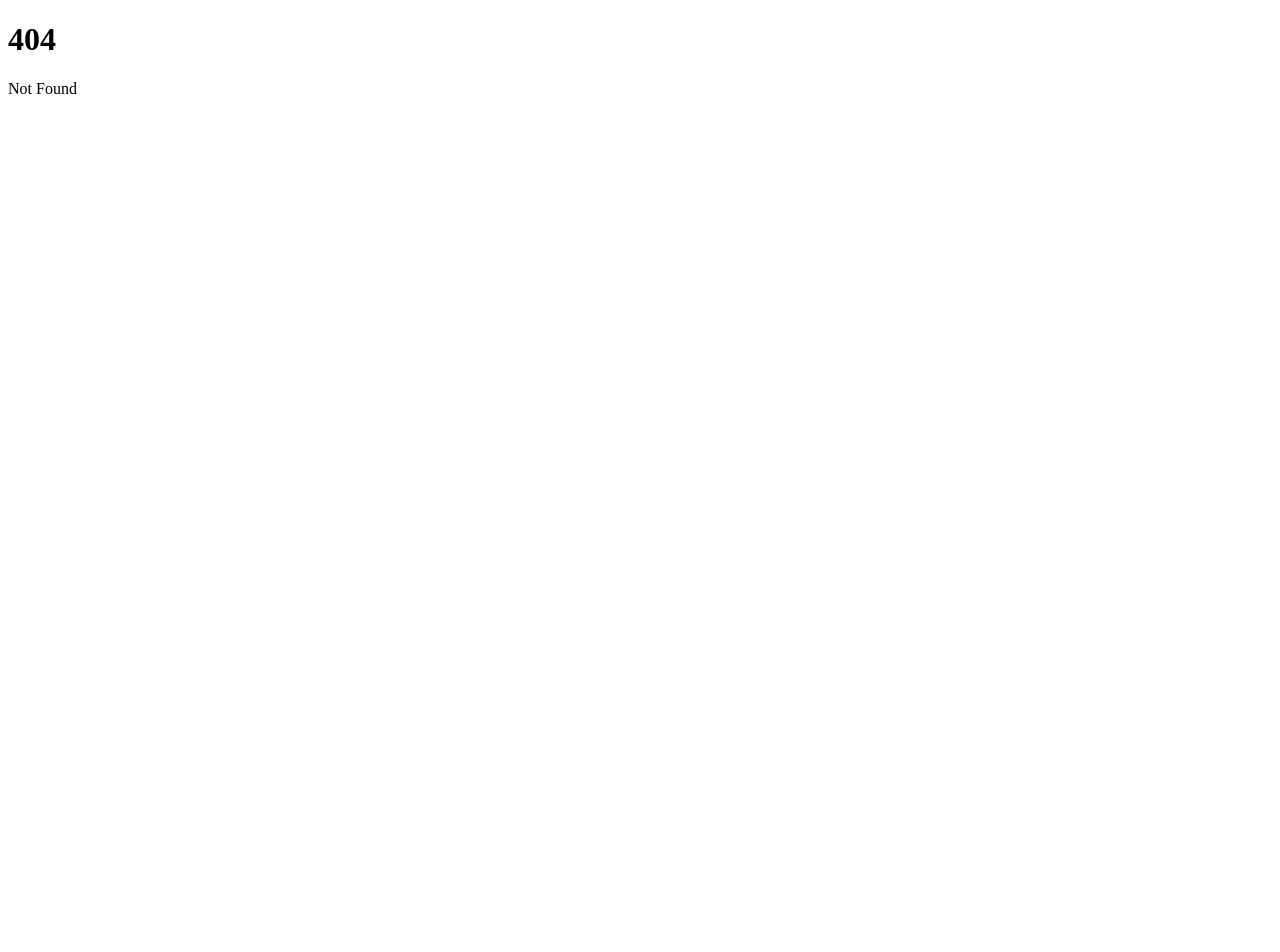
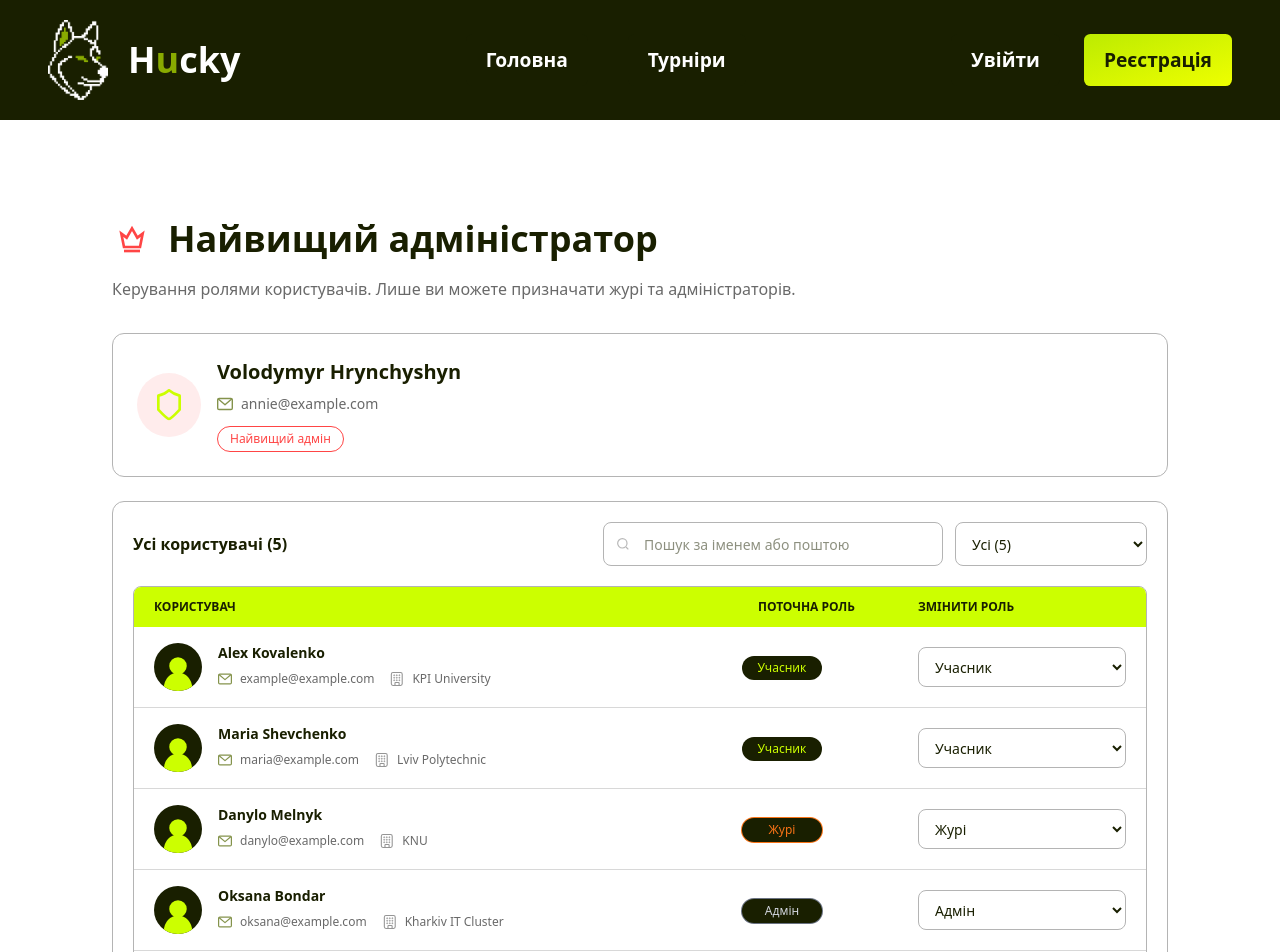
Before and after one commit to aidoteam10-art/Hucky, a SvelteKit app in the folder frontend/: page /admin_panel in a window 1280 px wide. Before the commit this address had no page. Shown: the top 952 px of the page. Before the commit the page ends 800 px from the top, so only its background shows below. Built offline with nearby package versions, Linux system fonts and the light colour scheme.

Commit message:
admin-panel-start

```diff
--- /dev/null
+++ b/frontend/src/routes/(app)/(admin)/admin_panel/+page.svelte
@@ -0,0 +1,214 @@
+<script>
+	const roles = {
+		participant: 'Учасник',
+		jury: 'Журі',
+		admin: 'Адмін'
+	};
+
+	let search = '';
+	let roleFilter = 'all';
+
+	let topAdmin = {
+		name: 'Volodymyr Hrynchyshyn',
+		email: 'annie@example.com',
+		status: 'Найвищий адмін'
+	};
+
+	let users = [
+		{
+			id: 1,
+			name: 'Alex Kovalenko',
+			email: 'example@example.com',
+			school: 'KPI University',
+			role: 'participant'
+		},
+		{
+			id: 2,
+			name: 'Maria Shevchenko',
+			email: 'maria@example.com',
+			school: 'Lviv Polytechnic',
+			role: 'participant'
+		},
+		{
+			id: 3,
+			name: 'Danylo Melnyk',
+			email: 'danylo@example.com',
+			school: 'KNU',
+			role: 'jury'
+		},
+		{
+			id: 4,
+			name: 'Oksana Bondar',
+			email: 'oksana@example.com',
+			school: 'Kharkiv IT Cluster',
+			role: 'admin'
+		},
+		{
+			id: 5,
+			name: 'Ihor Savchuk',
+			email: 'ihor@example.com',
+			school: 'KPI University',
+			role: 'jury'
+		}
+	];
+
+	$: counts = {
+		all: users.length,
+		participant: users.filter((user) => user.role === 'participant').length,
+		jury: users.filter((user) => user.role === 'jury').length,
+		admin: users.filter((user) => user.role === 'admin').length
+	};
+
+	$: normalizedSearch = search.trim().toLowerCase();
+	$: filteredUsers = users.filter((user) => {
+		const matchesRole = roleFilter === 'all' || user.role === roleFilter;
+		const matchesSearch =
+			!normalizedSearch ||
+			user.name.toLowerCase().includes(normalizedSearch) ||
+			user.email.toLowerCase().includes(normalizedSearch);
+
+		return matchesRole && matchesSearch;
+	});
+
+	const changeRole = (userId, role) => {
+		users = users.map((user) => (user.id === userId ? { ...user, role } : user));
+	};
+</script>
+
+<main class="min-h-[calc(100vh-5rem)] bg-white px-4 py-10 font-sans text-[#191F00] sm:px-8 lg:px-28 lg:py-24">
+	<section class="mx-auto max-w-6xl">
+		<div class="mb-8">
+			<div class="mb-4 flex items-center gap-4">
+				<div class="flex h-10 w-10 shrink-0 items-center justify-center text-[#FF4545]" aria-hidden="true">
+					<svg viewBox="0 0 24 24" class="h-8 w-8" fill="none" stroke="currentColor" stroke-width="2">
+						<path d="m4 8 4 3 4-7 4 7 4-3-2 10H6L4 8Z" />
+						<path d="M6 21h12" />
+					</svg>
+				</div>
+				<h1 class="text-3xl font-bold leading-tight sm:text-4xl">Найвищий адміністратор</h1>
+			</div>
+			<p class="max-w-3xl text-sm leading-6 text-[#696969] sm:text-base">
+				Керування ролями користувачів. Лише ви можете призначати журі та адміністраторів.
+			</p>
+		</div>
+
+		<section class="mb-6 rounded-xl border border-[#B4B4B4] bg-white p-5 sm:p-6">
+			<div class="flex flex-col gap-4 sm:flex-row sm:items-center">
+				<div class="flex h-16 w-16 shrink-0 items-center justify-center rounded-full bg-[#FFECEC] text-[#FF4545]">
+					<img src="/icons/shield.svg" alt="" class="h-8 w-8" />
+				</div>
+				<div class="min-w-0">
+					<h2 class="break-words text-xl font-bold">{topAdmin.name}</h2>
+					<div class="mt-2 flex min-w-0 items-center gap-2 text-sm text-[#696969]">
+						<img src="/icons/mail_dark.svg" alt="" class="h-4 w-4 shrink-0 opacity-70" />
+						<span class="break-all">{topAdmin.email}</span>
+					</div>
+					<span class="mt-3 inline-flex rounded-full border border-[#FF4545] px-3 py-1 text-xs font-medium text-[#FF4545]">
+						{topAdmin.status}
+					</span>
+				</div>
+			</div>
+		</section>
+
+		<section class="rounded-xl border border-[#B4B4B4] bg-white p-4 sm:p-5">
+			<div class="mb-5 flex flex-col gap-4 lg:flex-row lg:items-center lg:justify-between">
+				<h2 class="text-base font-bold">Усі користувачі ({counts.all})</h2>
+
+				<div class="grid gap-3 sm:grid-cols-[minmax(0,1fr)_12rem] lg:w-[34rem]">
+					<label class="relative block">
+						<span class="sr-only">Пошук за іменем або поштою</span>
+						<img
+							src="/icons/search_icon.svg"
+							alt=""
+							class="pointer-events-none absolute left-3 top-1/2 h-4 w-4 -translate-y-1/2 opacity-70"
+						/>
+						<input
+							bind:value={search}
+							type="search"
+							placeholder="Пошук за іменем або поштою"
+							class="h-11 w-full rounded-lg border border-[#B4B4B4] bg-white pl-10 pr-3 text-sm outline-none transition focus:border-[#191F00] focus:ring-1 focus:ring-[#191F00]"
+						/>
+					</label>
+
+					<label>
+						<span class="sr-only">Фільтр ролей</span>
+						<select
+							bind:value={roleFilter}
+							class="h-11 w-full rounded-lg border border-[#B4B4B4] bg-white px-3 text-sm outline-none transition focus:border-[#191F00] focus:ring-1 focus:ring-[#191F00]"
+						>
+							<option value="all">Усі ({counts.all})</option>
+							<option value="participant">Учасник ({counts.participant})</option>
+							<option value="jury">Журі ({counts.jury})</option>
+							<option value="admin">Адмін ({counts.admin})</option>
+						</select>
+					</label>
+				</div>
+			</div>
+
+			<div class="overflow-hidden rounded-lg border border-[#B4B4B4]">
+				<div class="hidden grid-cols-[minmax(18rem,1fr)_10rem_13rem] bg-[#CCFF00] px-5 py-3 text-xs font-bold uppercase md:grid">
+					<span>Користувач</span>
+					<span>Поточна роль</span>
+					<span>Змінити роль</span>
+				</div>
+
+				<div class="divide-y divide-[#D8D8D8]">
+					{#each filteredUsers as user}
+						<article class="grid gap-4 bg-white p-4 md:grid-cols-[minmax(18rem,1fr)_10rem_13rem] md:items-center md:px-5">
+							<div class="flex min-w-0 items-start gap-4">
+								<img src="/icons/avatar.svg" alt="" class="h-12 w-12 shrink-0" />
+								<div class="min-w-0">
+									<h3 class="break-words text-sm font-bold">{user.name}</h3>
+									<div class="mt-2 flex flex-col gap-2 text-xs text-[#696969] sm:flex-row sm:flex-wrap sm:items-center sm:gap-x-4">
+										<span class="flex min-w-0 items-center gap-2">
+											<img src="/icons/mail_dark.svg" alt="" class="h-3.5 w-3.5 shrink-0 opacity-70" />
+											<span class="break-all">{user.email}</span>
+										</span>
+										<span class="flex min-w-0 items-center gap-2">
+											<img src="/icons/school.svg" alt="" class="h-3.5 w-3.5 shrink-0 opacity-70" />
+											<span class="break-words">{user.school}</span>
+										</span>
+									</div>
+								</div>
+							</div>
+
+							<div class="flex items-center justify-between gap-3 md:block">
+								<span class="text-xs font-semibold uppercase text-[#696969] md:hidden">Поточна роль</span>
+								<span
+									class="inline-flex min-w-20 justify-center rounded-full bg-[#191F00] px-3 py-1 text-xs font-medium
+									{user.role === 'participant' ? 'text-[#CCFF00]' : ''}
+									{user.role === 'jury' ? 'text-[#F97316] ring-1 ring-[#F97316]' : ''}
+									{user.role === 'admin' ? 'text-gray-300 ring-1 ring-gray-500' : ''}"
+								>
+									{roles[user.role]}
+								</span>
+							</div>
+
+							<label class="grid gap-2 sm:grid-cols-[8rem_minmax(0,1fr)] sm:items-center md:block">
+								<span class="text-xs font-semibold uppercase text-[#696969] md:hidden">Змінити роль</span>
+								<select
+									value={user.role}
+									on:change={(event) => changeRole(user.id, event.currentTarget.value)}
+									class="h-10 w-full rounded-lg border border-[#B4B4B4] bg-white px-3 text-sm outline-none transition focus:border-[#191F00] focus:ring-1 focus:ring-[#191F00]"
+								>
+									<option value="participant">Учасник</option>
+									<option value="jury">Журі</option>
+									<option value="admin">Адмін</option>
+								</select>
+							</label>
+						</article>
+					{:else}
+						<div class="px-5 py-10 text-center text-sm text-[#696969]">
+							Користувачів за цими параметрами не знайдено.
+						</div>
+					{/each}
+				</div>
+			</div>
+
+			<p class="mt-5 max-w-4xl text-xs leading-5 text-[#696969] sm:text-sm">
+				Користувачі реєструються з роллю «Користувач». Після реєстрації на турнір вони стають «Учасниками».
+				Ролі «Журі» та «Адміністратор» може призначити лише Найвищий адміністратор.
+			</p>
+		</section>
+	</section>
+</main>
```
Also changed, not shown: frontend/static/icons/admin_logo.svg (added), frontend/static/icons/top-admin.svg (added).
